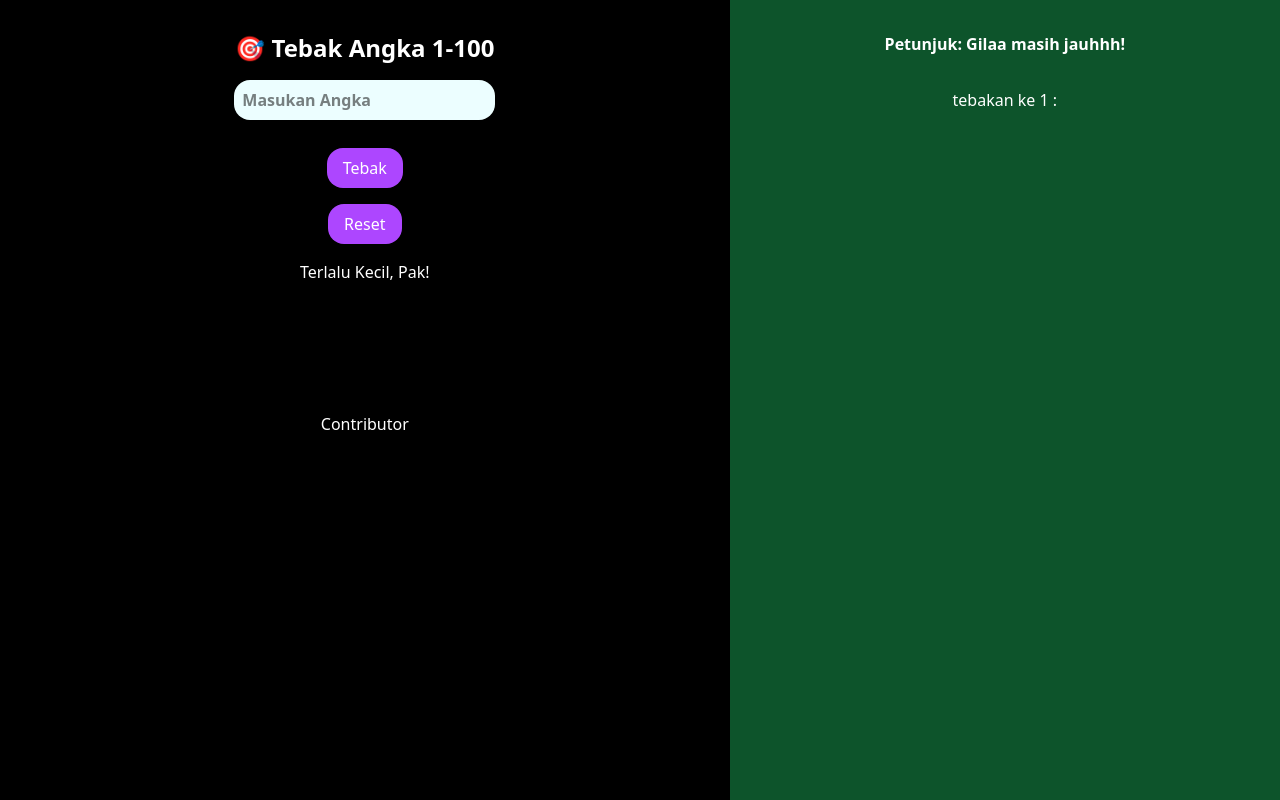
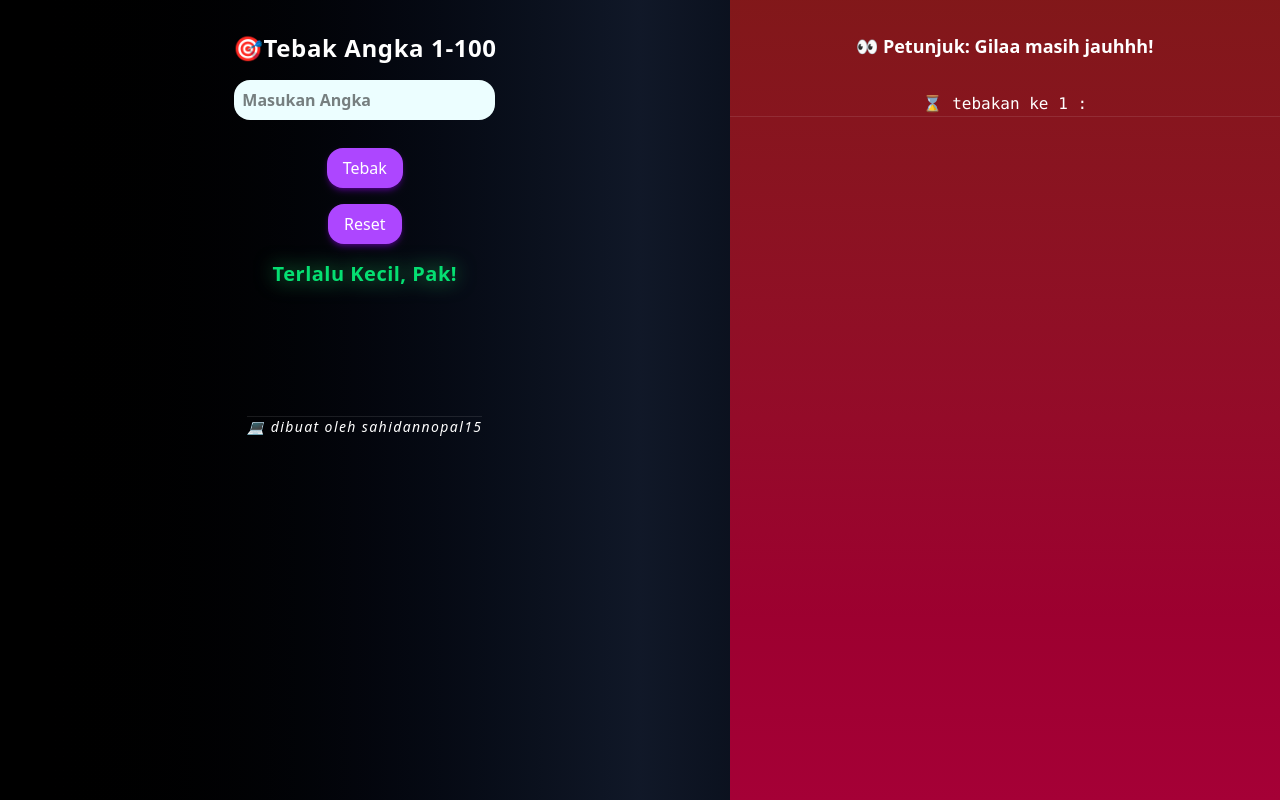
Before and after one commit to Sahidannopal-15/Guess-the-Number-, a React (Vite) app: page / in a window 1280 px wide. Both pictures are taken after a click on the button "Tebak". Built offline with nearby package versions, Linux system fonts and the light colour scheme.

Commit message:
updating ui

```diff
--- a/src/App.jsx
+++ b/src/App.jsx
@@ -33,12 +33,13 @@ function reset(){
   setRandomNumber(Math.floor(Math.random()*100)+1);
   setGuess('');
   setResult('');
+  setHint('');
   setHistory([]);
 }
   return (
-    <main className='flex h-screen bg-black text-white'>
+    <main className='flex h-screen bg-gradient-to-r from-black via-gray-900 to-black text-white'>
       <section className='flex-1 flex flex-col items-center mt-8 gap-4'>
-        <p className='text-2xl font-bold'>🎯 Tebak Angka 1-100</p>
+        <p className='text-2xl font-extrabold tracking-wide'>🎯Tebak Angka 1-100</p>
         <input type="number"
                 placeholder='Masukan Angka'
                 value={guess}
@@ -47,26 +48,26 @@ function reset(){
         />
         <button
         onClick={tebakAngka}
-        className='bg-purple-500 px-4 py-2 rounded-2xl hover:bg-purple-400'>
+        className='bg-purple-500 px-4 py-2 rounded-2xl hover:bg-purple-400 transition-transform duration-200 hover:scale-105 active:scale-95 shadow-md shadow-purple-700/40'>
           Tebak
         </button>
         <button
         onClick={reset}
-        className=' bg-purple-500 px-4 py-2 rounded-2xl hover:bg-purple-400'
+        className='bg-purple-500 px-4 py-2 rounded-2xl hover:bg-purple-400 transition-transform duration-200 hover:scale-105 active:scale-95 shadow-md shadow-purple-700/40'
         >
           Reset
         </button>
-          <p>{result}</p>
-          <footer className='mt-28'>
-            Contributor
+          <p className='font-bold tracking-wide text-xl text-green-400 drop-shadow-[0_0_10px_rgba(34,197,94,0.8)]'>{result}</p>
+          <footer className='mt-28 border-t border-white/10 text-sm italic hover:text-red-500 transition-colors duration-300 tracking-widest'>
+            💻 dibuat oleh sahidannopal15
           </footer>
       </section>
-      <div className='flex flex-col bg-green-900 w-[43%] h-full overflow-y-auto'>
-          <p className='font-xl font-semibold mt-8 text-center'>Petunjuk: {hint}</p>
+      <div className='flex flex-col bg-gradient-to-b from-red-900 to-rose-800 w-[43%] h-full overflow-y-auto'>
+          <p className='text-lg font-semibold mt-8 text-center'>👀 Petunjuk: {hint}</p>
         <ul>
           {history.map((item, index) => (
-          <li className='pt-8 flex justify-center items-center' key={index}>
-            tebakan ke {index + 1} : {item}
+          <li className='font-mono pt-8 flex justify-center items-center border-b border-white/10' key={index}>
+            ⌛ tebakan ke {index + 1} : {item}
           </li>
           ))}
         </ul>
```
Also changed, not shown: src/index.css (line endings or trailing spaces). Lines whose indentation alone changed are shown as unchanged.
